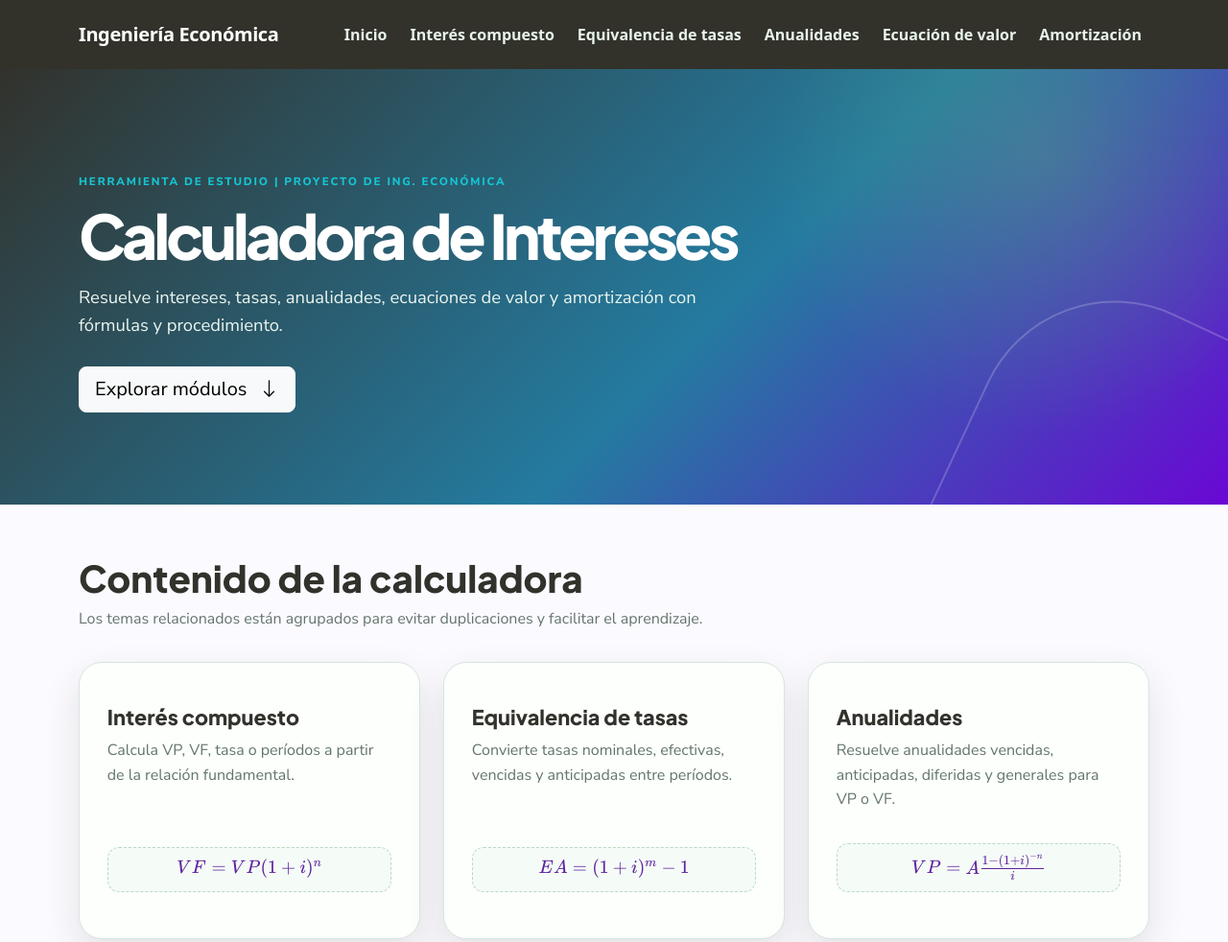
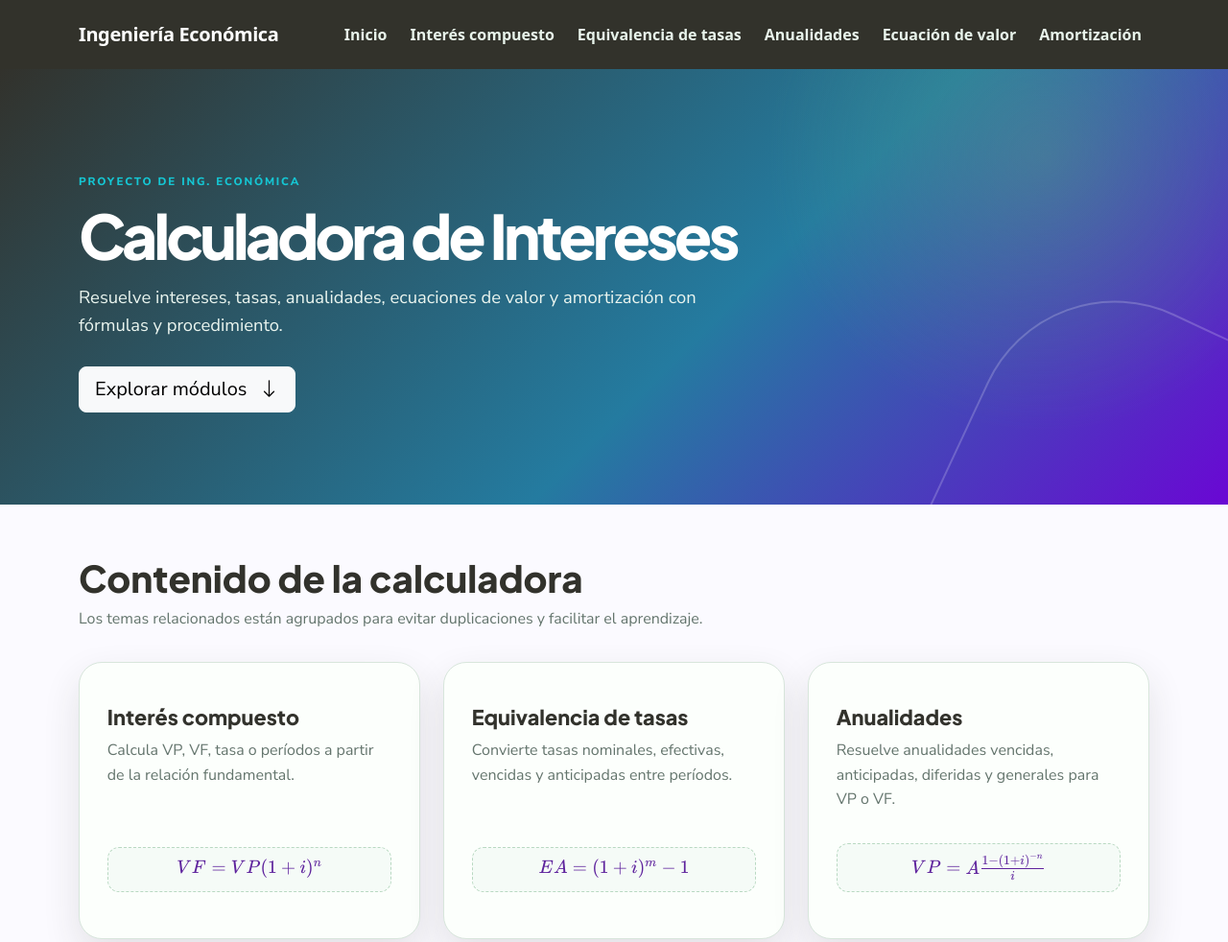
Before and after one commit to JhonmaSG/Ing_Economica_Calculadora_de_Interes, a plain HTML site: page index.html in a window 1280 px wide. Shown: the top 982 px of the page at 96% size. Drawn offline with nearby package versions, Linux system fonts and the light colour scheme.

Commit message:
fix(index): modified index.html for change content label

```diff
--- a/index.html
+++ b/index.html
@@ -19,7 +19,7 @@
 
   <header class="hero">
     <div class="container">
-      <span class="eyebrow">Herramienta de estudio | Proyecto de Ing. Económica</span>
+      <span class="eyebrow">Proyecto de Ing. Económica</span>
       <h1>Calculadora de Intereses</h1>
       <p>Resuelve intereses, tasas, anualidades, ecuaciones de valor y amortización con fórmulas y procedimiento.</p>
       <a class="btn btn-light btn-lg" href="#modulos">Explorar módulos <i class="bi bi-arrow-down ms-2"></i></a>
```
